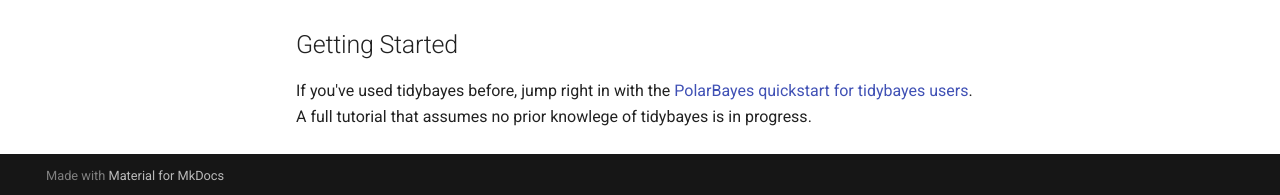
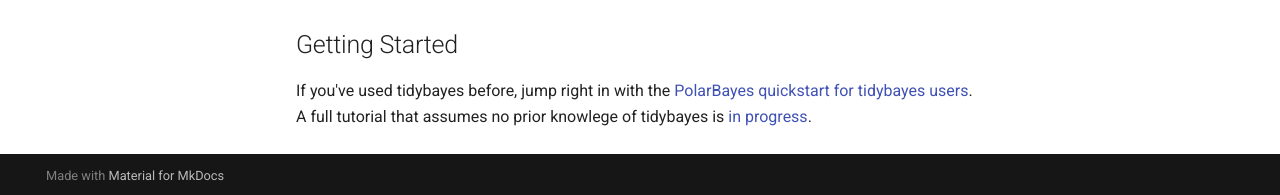
Before and after one commit to CDCgov/polarbayes, an MkDocs documentation site: the page built from docs/index.md, in a window 1280 px wide and 1019 px high. Shown: the part 821-1016 px from the top of the window. Built offline with MkDocs 1.6.1 and Material for MkDocs 9.7.7, drawn with Linux system fonts in a browser that asks for light colours; comment, search, counter and statistics services are not loaded; part of the change alters nothing that is shown.

````diff
--- a/docs/index.md
+++ b/docs/index.md
@@ -35,4 +35,4 @@ You can install the development version of PolarBayes within an individual Pytho
     ```
 
 ## Getting Started
-If you've used tidybayes before, jump right in with the [PolarBayes quickstart for tidybayes users](quickstart_for_tidybayes_users.md). A full tutorial that assumes no prior knowlege of tidybayes is in progress.
+If you've used tidybayes before, jump right in with the [PolarBayes quickstart for tidybayes users](quickstart_for_tidybayes_users.md). A full tutorial that assumes no prior knowlege of tidybayes is [in progress](https://github.com/CDCgov/polarbayes/issues/37).
````
